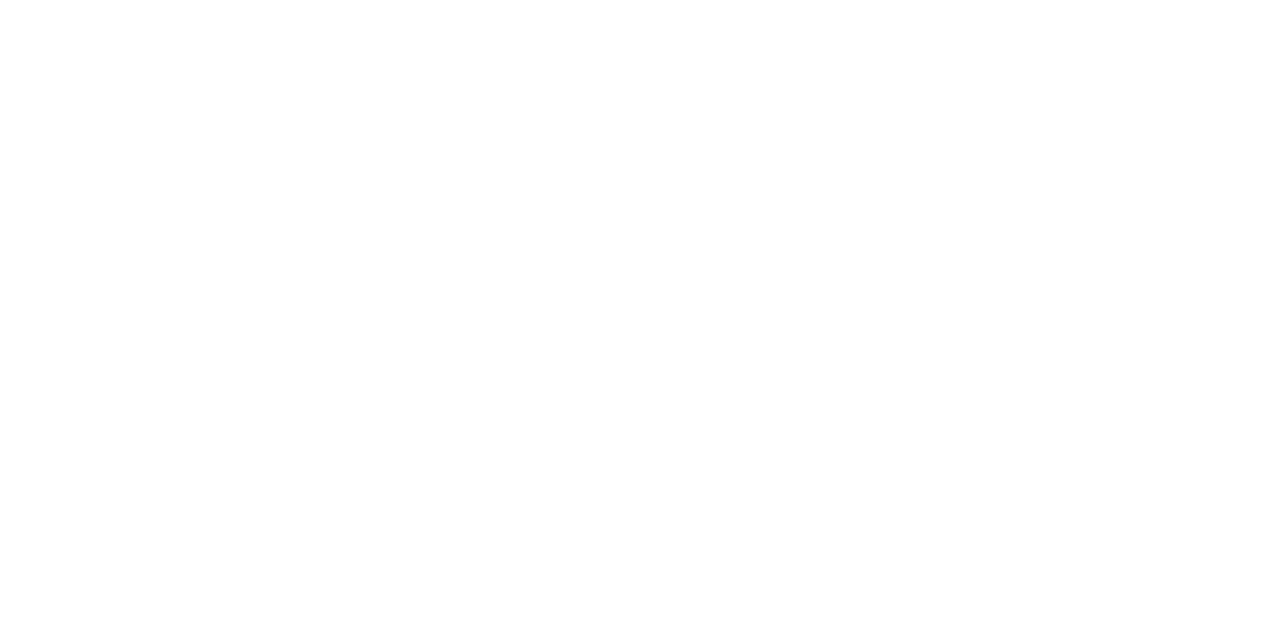
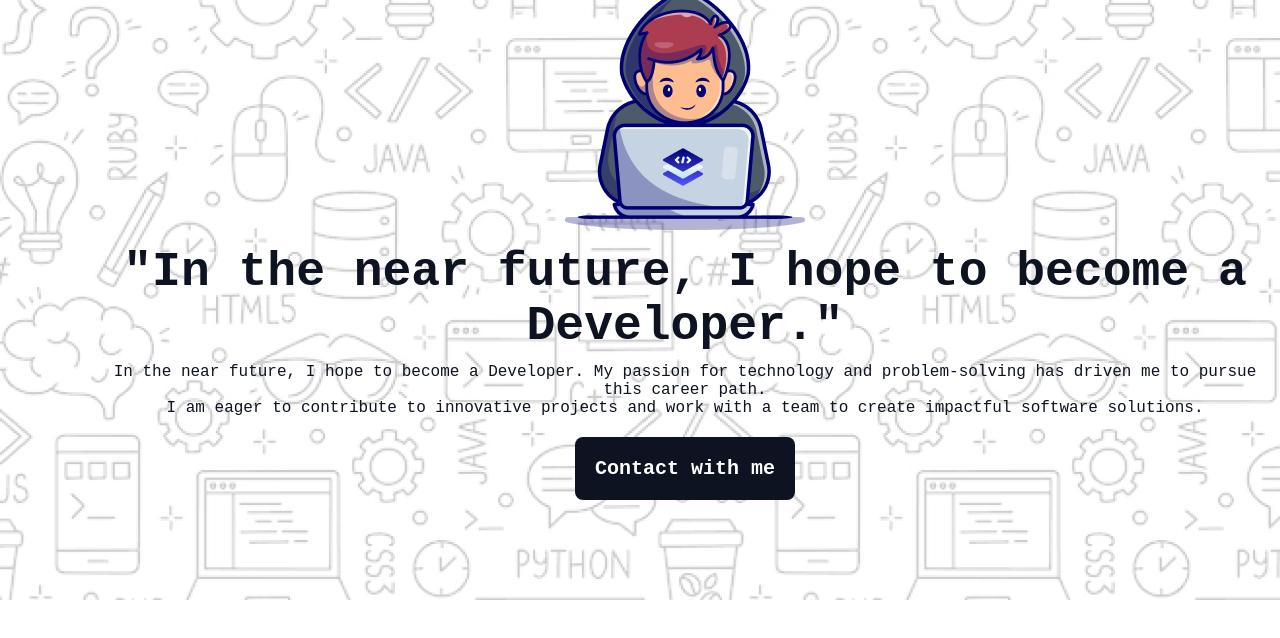
Before and after one commit to MDzonaed/assingment1, a plain HTML site: page index.html in a window 1280 px wide. Drawn offline with Linux system fonts and the light colour scheme; a web font is replaced by a local one.

Commit message:
banner section ok

```diff
--- a/index.html
+++ b/index.html
@@ -3,9 +3,19 @@
 <head>
     <meta charset="UTF-8">
     <meta name="viewport" content="width=device-width, initial-scale=1.0">
-    <title>Document</title>
+    <title>Assignment-1</title>
+
+    <link rel="stylesheet" href="style.css">
+
 </head>
 <body>
-
+    <header>
+        <banner class="banner">
+            <img src="images/Group.png" alt="">
+            <h2>"In the near future, I hope to become a Developer."</h2>
+            <p>In the near future, I hope to become a Developer. My passion for technology and problem-solving has driven me to pursue this career path. <br>I am eager to contribute to innovative projects and work with a team to create impactful software solutions. </p>
+            <button>Contact with me</button>
+        </banner>
+    </header>
 </body>
 </html>
--- a/style.css
+++ b/style.css
@@ -0,0 +1,45 @@
+@import url('https://fonts.googleapis.com/css2?family=Azeret+Mono:ital,wght@0,100..900;1,100..900&display=swap');
+
+*{
+    margin: 0;
+    padding: 0;
+    font-family: "Azeret Mono", monospace;
+}
+
+header{
+  text-align: center;
+  background-image: url(images/Hero-bg.png);
+  min-height: 600px;
+  position: relative;
+}
+
+.banner{
+    position: absolute;
+    left: 90px;
+    bottom: 90px;
+}
+
+.banner h2{
+    color: rgb(13, 19, 33);
+    font-size: 48px;
+    font-weight: 800;
+    margin: 10px 0;
+}
+
+.banner p{
+    color: rgb(13, 19, 33);
+    font-size: 16px;
+    font-weight: 400;
+    margin: 10px 0;
+}
+
+.banner button{
+    background-color: rgb(13, 19, 33);
+    border: none;
+    border-radius: 8px;
+    color: rgb(255, 255, 255);
+    font-size: 20px;
+    font-weight: 600;
+    padding: 20px;
+    margin: 10px 0;
+}
```
